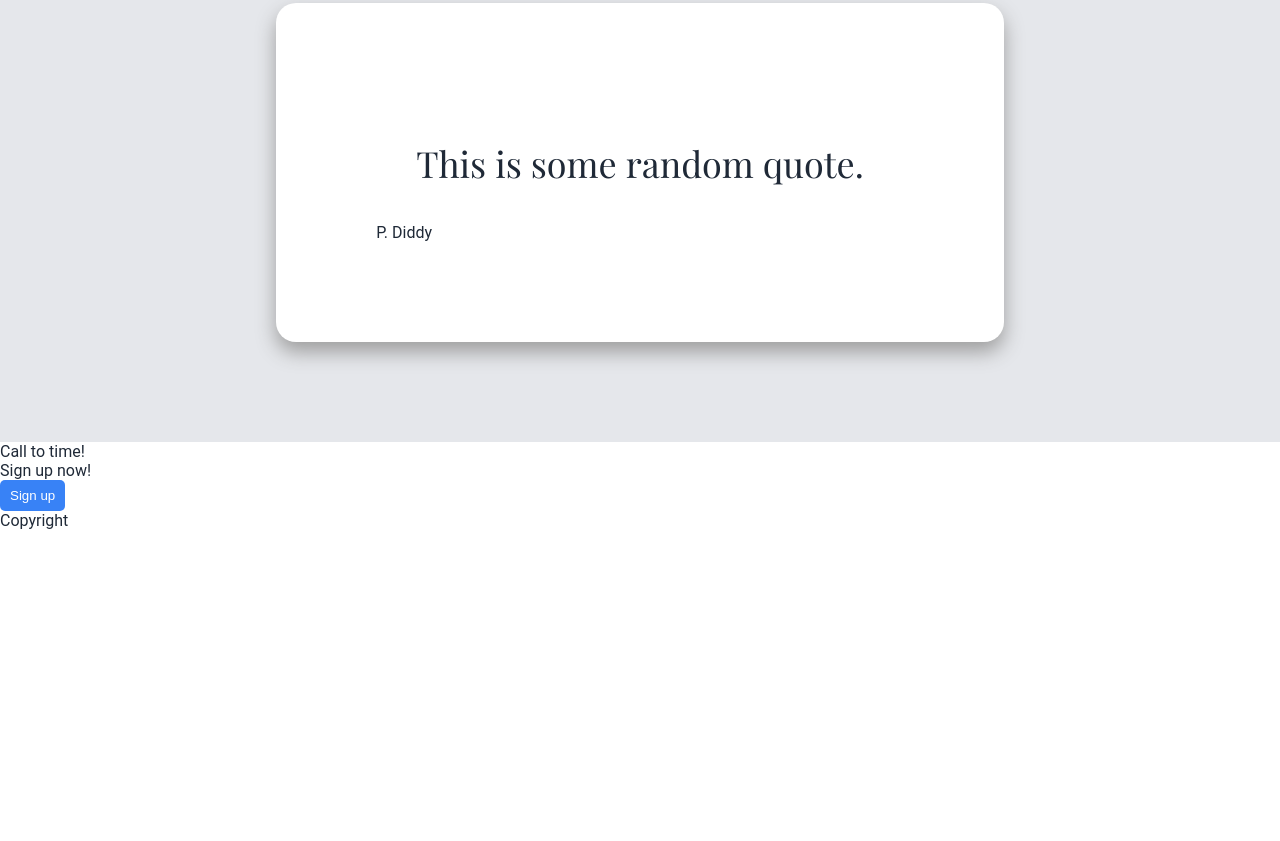
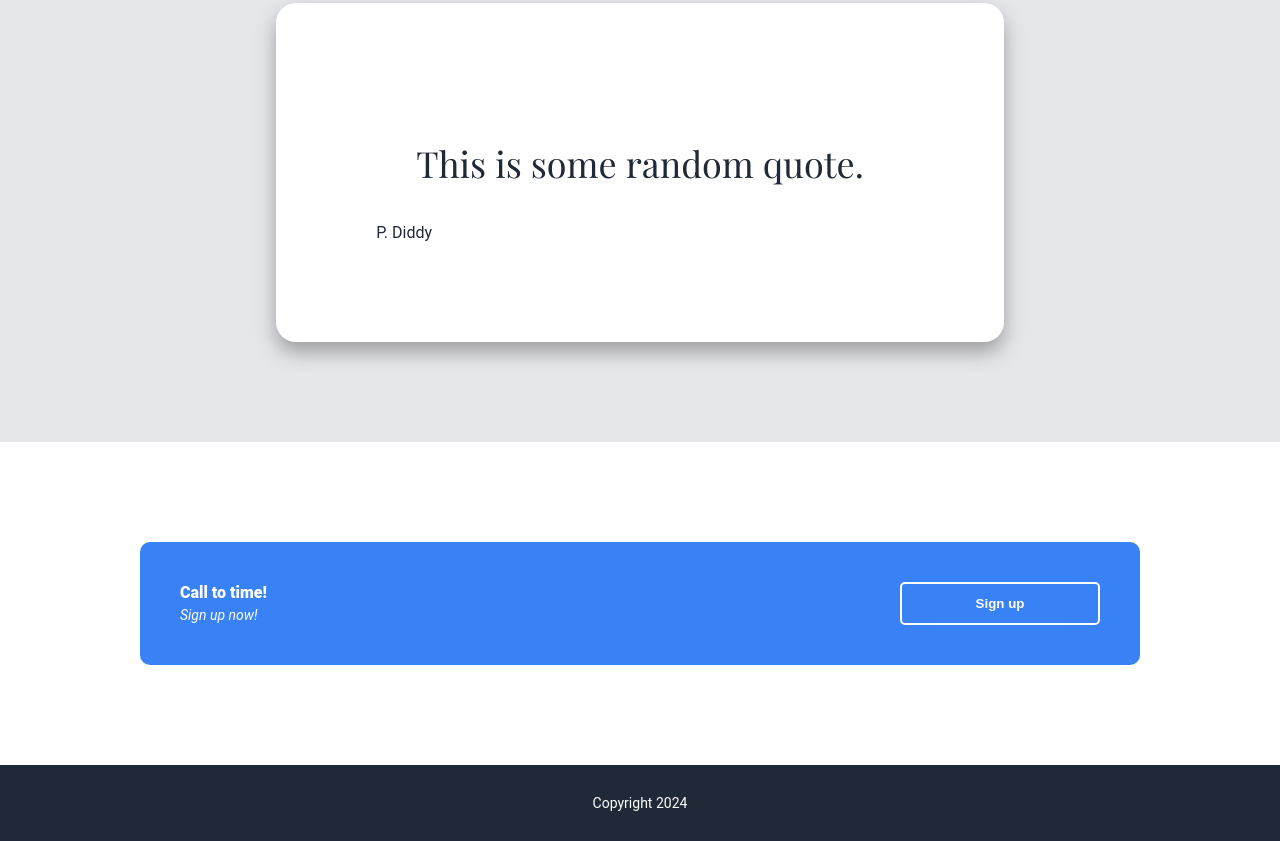
Before and after one commit to Jeffwngl/landing_page, a plain HTML site: page index.html in a window 1280 px wide. Shown: the part 952-1793 px from the top of the page. Before the commit the page ends 1482 px from the top, so only its background shows below. Drawn offline with nearby package versions, Linux system fonts and the light colour scheme; no server answers; a web font is replaced by a local one.

Commit message:
Updated README Added sign up block and copyright block

```diff
--- a/index.html
+++ b/index.html
@@ -64,8 +64,9 @@
     </div>
 
     <div class="footer">
-        <div class="text">Copyright</div>
+        <div class="text">Copyright 2024</div>
     </div>
+
 <script>
     const quote = document.getElementById("quote");
     const author = document.getElementById("author");
@@ -76,7 +77,7 @@
         var data = await response.json();
         console.log(data);
 
-        quote.innerHTML = data.quote + ".";
+        quote.innerHTML = data.quote;
         author.innerHTML = "- Kanye West";
     }
 
--- a/styles.css
+++ b/styles.css
@@ -139,3 +139,50 @@ button.Sign-up {
     font-family: "Playfair Display", sans-serif;
     position: relative;
 }
+
+.lower {
+    display: flex;
+    justify-content: center;
+    padding: 100px;
+    color: white;
+}
+
+.lower .box {
+    box-sizing: border-box;
+    display: flex;
+    align-items: center;
+    justify-content: space-between;
+    width: 1000px;
+    padding: 40px;
+    background-color: #3882f6;
+    border-radius: 10px;
+}
+
+.callout {
+    font-weight: 900;
+    font-size: 16px;
+    flex-shrink: 0;
+}
+
+.content .text {
+    font-size: 14px;
+    padding-top: 5px;
+    font-style: oblique;
+    flex-shrink: 0;
+}
+
+.box button {
+    font-weight: 800;
+    width: 200px;
+    padding: 12px;
+    border: 2px solid white;
+    flex-shrink: 0;
+}
+
+.footer {
+    padding: 30px;
+    text-align: center;
+    color: white;
+    background-color: #1F2937;
+    font-size: 14px;
+}
```
Also changed, not shown: 1 other file.
